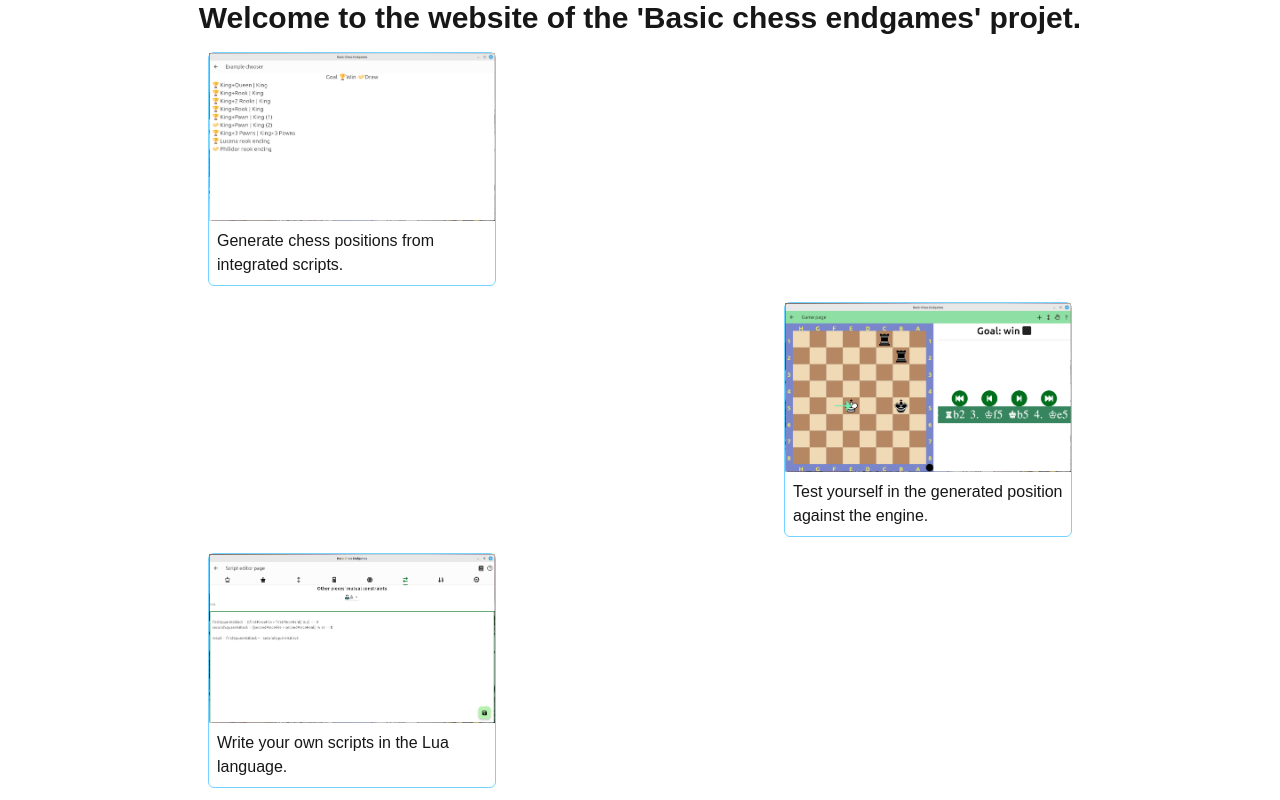
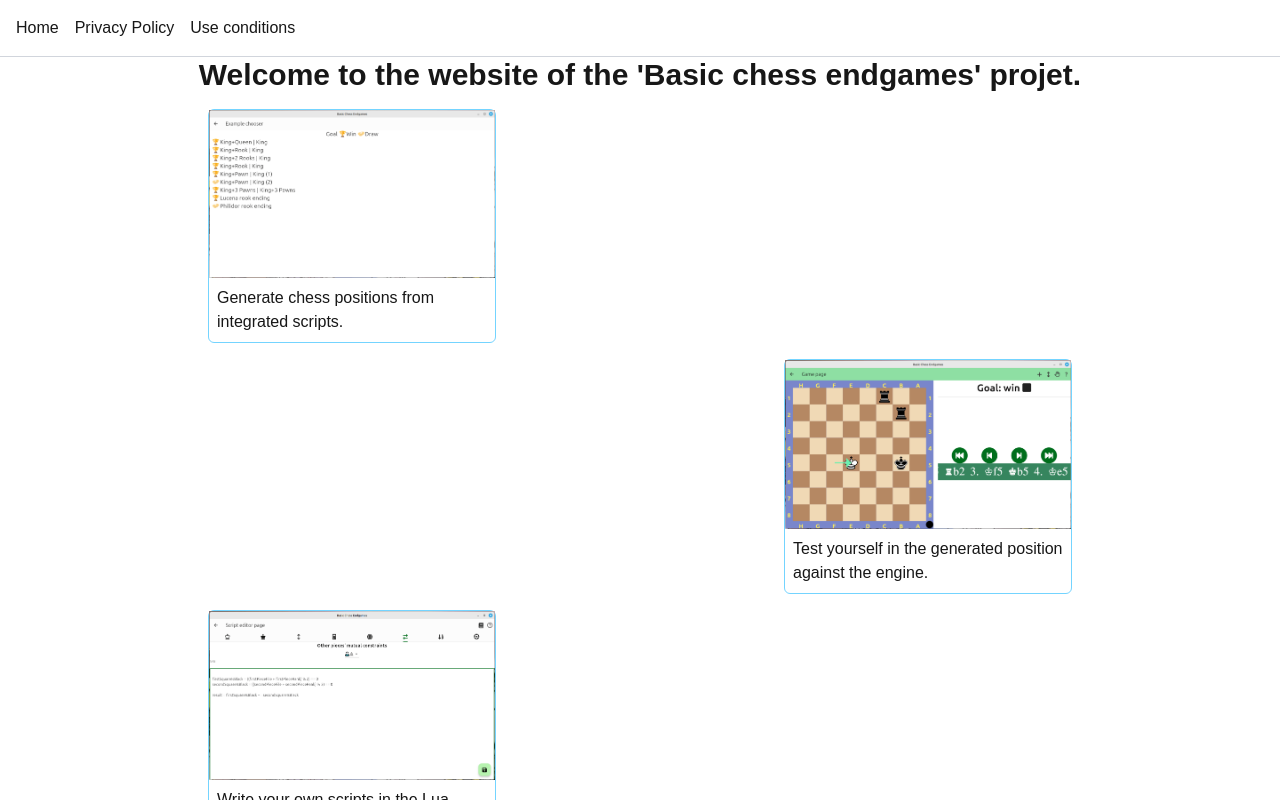
Before and after one commit to loloof64/basic-chess-endgames-website, a Next.js app: page / in a window 1280 px wide. Shown: the top 800 px of the page. Built offline with nearby package versions, Linux system fonts and the light colour scheme.

Commit message:
Added responsive NavBar

```diff
--- a/messages/en.json
+++ b/messages/en.json
@@ -1,4 +1,9 @@
 {
+  "Menu": {
+    "home": "Home",
+    "privacy_policy": "Privacy Policy",
+    "use_conditions": "Use conditions"
+  },
   "HomePage": {
     "welcome": "Welcome to the website of the 'Basic chess endgames' projet.",
     "description_1": "Generate chess positions from integrated scripts.",
--- a/messages/es.json
+++ b/messages/es.json
@@ -1,4 +1,9 @@
 {
+  "Menu": {
+    "home": "Inicio",
+    "privacy_policy": "Política de privacidad",
+    "use_conditions": "Condiciones de uso"
+  },
   "HomePage": {
     "welcome": "Bienvenido a la página web del proyecto 'Basic chess endgames'.",
     "description_1": "Genera posiciones de ajedrez desde scripts integrados.",
--- a/messages/fr.json
+++ b/messages/fr.json
@@ -1,4 +1,9 @@
 {
+  "Menu": {
+    "home": "Accueil",
+    "privacy_policy": "Politique de confidentialité",
+    "use_conditions": "Conditions d'utilisation"
+  },
   "HomePage": {
     "welcome": "Bienvenue sur le site web du projet 'Basic chess endgames'.",
     "description_1": "Générez des positions d'échecs à partir de scripts intégrés.",
--- a/package.json
+++ b/package.json
@@ -9,6 +9,7 @@
     "lint": "next lint"
   },
   "dependencies": {
+    "@heroicons/react": "^2.2.0",
     "next": "15.2.3",
     "next-intl": "^4.0.2",
     "react": "^19.0.0",
--- a/src/app/layout.tsx
+++ b/src/app/layout.tsx
@@ -3,6 +3,7 @@ import { Geist, Geist_Mono } from "next/font/google";
 import { NextIntlClientProvider } from "next-intl";
 import { getLocale } from "next-intl/server";
 import "./globals.css";
+import ResponsiveNavbar from "./ui/ResponsiveNavBar";
 
 const geistSans = Geist({
   variable: "--font-geist-sans",
@@ -30,7 +31,10 @@ export default async function RootLayout({
       <body
         className={`${geistSans.variable} ${geistMono.variable} antialiased`}
       >
-        <NextIntlClientProvider>{children}</NextIntlClientProvider>
+        <NextIntlClientProvider>
+          <ResponsiveNavbar />
+          {children}
+        </NextIntlClientProvider>
       </body>
     </html>
   );
--- /dev/null
+++ b/src/app/ui/ResponsiveNavBar.tsx
@@ -0,0 +1,42 @@
+"use client";
+
+import { useState, useEffect } from "react";
+import SideNav from "@/app/ui/SideNav";
+import { Bars4Icon } from "@heroicons/react/16/solid";
+
+import pages from "@/app/ui/pages";
+import { useTranslations } from "next-intl";
+
+export default function ResponsiveNavbar() {
+  const [isMobile, setIsMobile] = useState(false);
+  const [isSideNavOpen, setIsSideNavOpen] = useState(false);
+  const t = useTranslations();
+
+  useEffect(() => {
+    const handleResize = () => setIsMobile(window.innerWidth < 768);
+    window.addEventListener("resize", handleResize);
+    handleResize();
+    return () => window.removeEventListener("resize", handleResize);
+  }, []);
+
+  return (
+    <nav className="p-4 border-b border-gray-300">
+      {isMobile ? (
+        <>
+          <button onClick={() => setIsSideNavOpen(!isSideNavOpen)}>
+            <Bars4Icon className="h-6 w-6" />
+          </button>
+          {isSideNavOpen && <SideNav close={() => setIsSideNavOpen(false)} />}
+        </>
+      ) : (
+        <div className="flex gap-4">
+          {pages.map((page) => (
+            <a key={page.path} href={page.path}>
+              {t(page.translationKey)}
+            </a>
+          ))}
+        </div>
+      )}
+    </nav>
+  );
+}
--- /dev/null
+++ b/src/app/ui/SideNav.tsx
@@ -0,0 +1,24 @@
+"use client";
+
+import { useTranslations } from "next-intl";
+import pages from "@/app/ui/pages";
+
+export default function SideNav({ close }: { close: () => void }) {
+  const t = useTranslations();
+  return (
+    <div
+      className="fixed inset-0 bg-gray-500 opacity-80 flex items-center justify-center"
+      onClick={close}
+    >
+      <div className="bg-white p-4 rounded-lg">
+        <ul className="mt-2 space-y-2 text-gray-600">
+          {pages.map((page) => (
+            <li key={page.path}>
+              <a href={page.path}>{t(page.translationKey)}</a>
+            </li>
+          ))}
+        </ul>
+      </div>
+    </div>
+  );
+}
--- /dev/null
+++ b/src/app/ui/pages.ts
@@ -0,0 +1,25 @@
+type Page = {
+  path: string;
+  name: string;
+  translationKey: string;
+};
+
+const pages: Page[] = [
+  {
+    path: "/",
+    name: "Home",
+    translationKey: "Menu.home",
+  },
+  {
+    path: "/privacy_policy",
+    name: "Privacy Policy",
+    translationKey: "Menu.privacy_policy",
+  },
+  {
+    path: "/use_conditions",
+    name: "Use conditions",
+    translationKey: "Menu.use_conditions",
+  },
+];
+
+export default pages;
```
Also changed, not shown: 1 other file (tests, documents, lock files or other folders).
